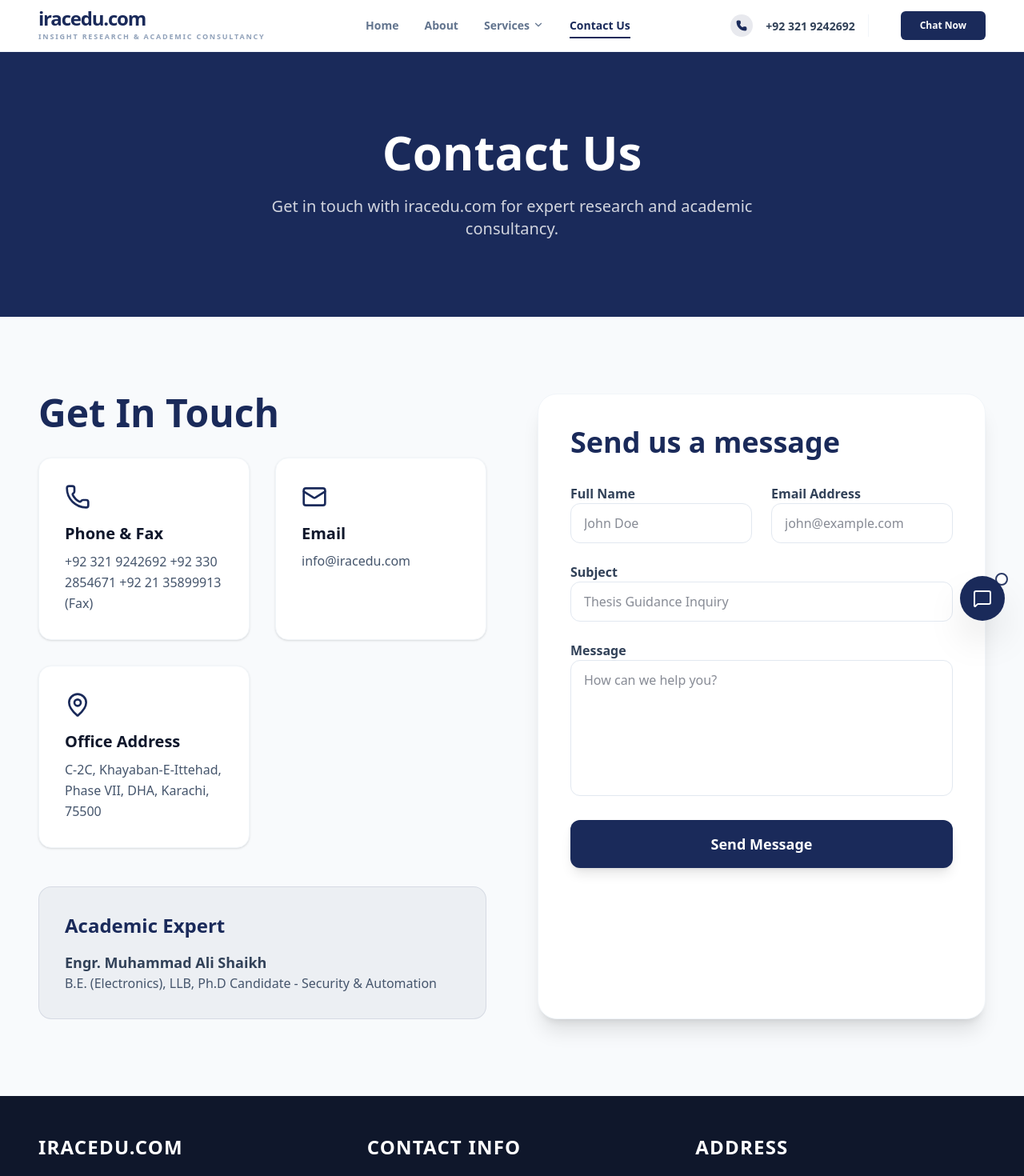
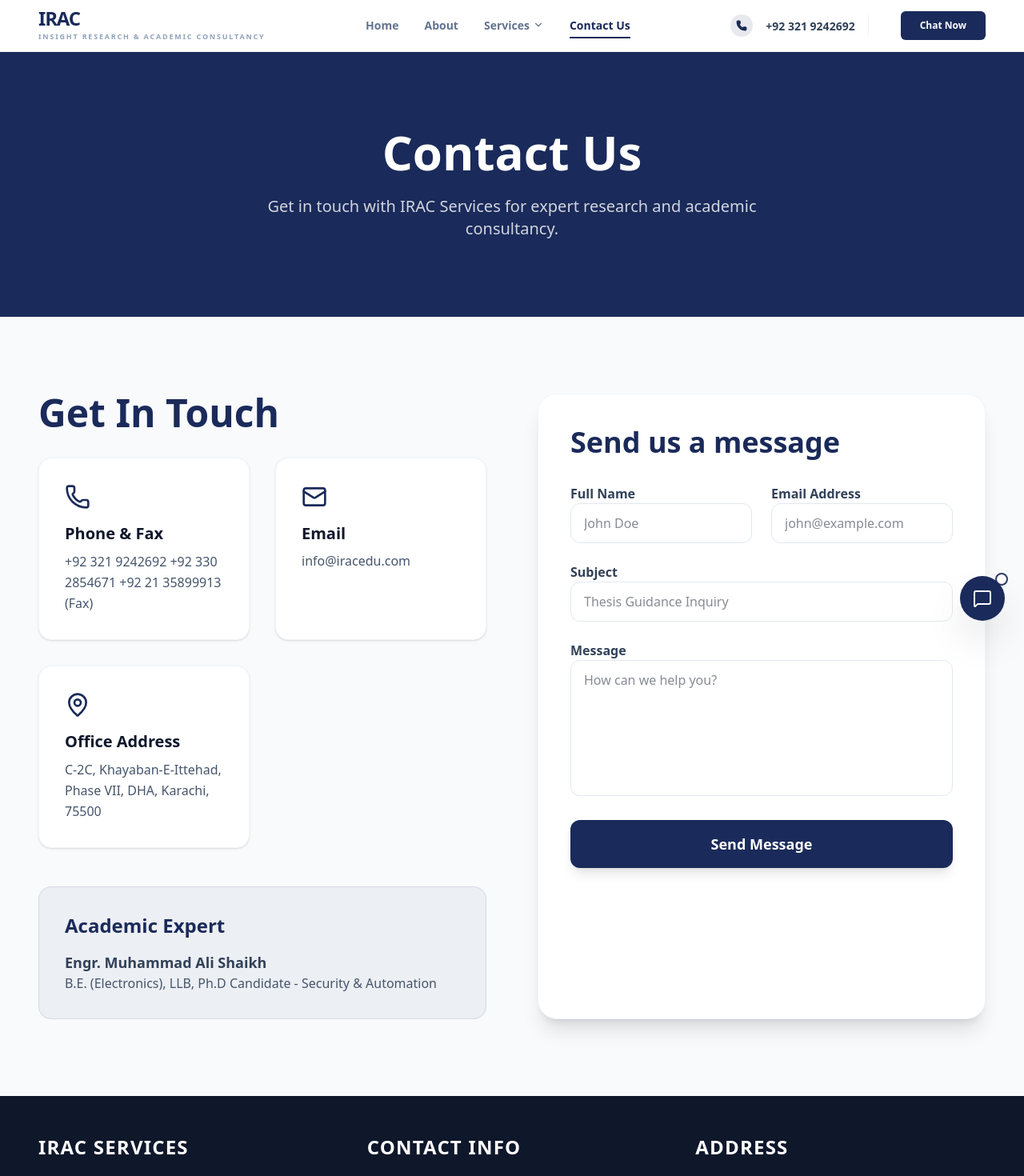
Before and after one commit to suhailaabbas227-cmd/IRACedu, a React (Vite) app: page /contact in a window 1280 px wide. Shown: the top 1470 px of the page at 80% size. Built offline with nearby package versions, Linux system fonts and the light colour scheme.

Commit message:
refactor: Update company name to IRAC Services
Rebranded the company name from "iracedu.com" to "IRAC Services" across the application for consistency and updated relevant text.

```diff
--- a/src/components/AIAssistant.tsx
+++ b/src/components/AIAssistant.tsx
@@ -20,10 +20,10 @@
 }
 
 const SYSTEM_INSTRUCTION = `
-You are the AI Assistant for iracedu.com (Insight Research & Academic Consultancy).
-Your goal is to provide helpful, professional, and concise information to researchers, students, and professionals about iracedu.com's services.
+You are the AI Assistant for IRAC Services (Insight Research & Academic Consultancy).
+Your goal is to provide helpful, professional, and concise information to researchers, students, and professionals about IRAC's services.
 
-iracedu.com Overview:
+IRAC Services Overview:
 - Led by Engr. Muhammad Ali Shaikh (B.E. Electronics, LLB, Ph.D Candidate).
 - Provides international standard research services.
 - Specializes in:
@@ -138,7 +138,7 @@
                   <Bot className="w-6 h-6" />
                 </div>
                 <div>
-                  <h3 className="font-bold text-sm">iracedu.com Assistant</h3>
+                  <h3 className="font-bold text-sm">IRAC Assistant</h3>
                   <p className="text-[10px] text-white/70">Online | PhD Consultancy Expert</p>
                 </div>
               </div>
@@ -207,7 +207,7 @@
                     <div className="text-center py-10 px-6">
                       <Bot className="w-12 h-12 text-brand-primary/20 mx-auto mb-4" />
                       <p className="text-slate-500 text-sm">
-                        Hello! I'm the iracedu.com AI assistant. How can I help you with your research or academic project today?
+                        Hello! I'm the IRAC AI assistant. How can I help you with your research or academic project today?
                       </p>
                     </div>
                   )}
@@ -291,7 +291,7 @@
                 </button>
               </form>
               <p className="text-[10px] text-center text-slate-400 mt-2">
-                Powered by Gemini. Built for iracedu.com.
+                Powered by Gemini. Built for IRAC Services.
               </p>
             </div>
           </motion.div>
--- a/src/components/Navbar.tsx
+++ b/src/components/Navbar.tsx
@@ -34,7 +34,7 @@
           {/* Logo */}
           <Link to="/" className="flex items-center gap-3 shrink-0 cursor-pointer">
             <div className="flex flex-col max-w-[180px] md:max-w-none">
-              <span className="text-xl md:text-2xl font-bold text-brand-primary leading-none tracking-tighter">iracedu.com</span>
+              <span className="text-xl md:text-2xl font-bold text-brand-primary leading-none tracking-tighter">IRAC</span>
               <span className="text-[7px] md:text-[9px] uppercase tracking-[0.15em] md:tracking-[0.2em] text-slate-400 font-bold mt-1 line-clamp-1 md:line-clamp-none">Insight Research & Academic Consultancy</span>
             </div>
           </Link>
--- a/src/layouts/MainLayout.tsx
+++ b/src/layouts/MainLayout.tsx
@@ -18,7 +18,7 @@
         <div className="max-w-[1440px] mx-auto px-6 lg:px-12">
           <div className="grid grid-cols-1 md:grid-cols-2 lg:grid-cols-3 gap-12 mb-12 border-b border-white/10 pb-12">
             <div>
-              <h3 className="text-xl md:text-2xl font-bold mb-4 uppercase tracking-wider text-white">iracedu.com</h3>
+              <h3 className="text-xl md:text-2xl font-bold mb-4 uppercase tracking-wider text-white">IRAC SERVICES</h3>
               <p className="text-slate-400 text-base leading-relaxed">
                 Insight Research & Academic Consultancy (IRAC) provides international standard research services to students and professionals globally.
               </p>
@@ -40,7 +40,7 @@
             </div>
           </div>
           <div className="text-center text-slate-500 text-sm">
-            <p>© {new Date().getFullYear()} iracedu.com. All rights reserved.</p>
+            <p>© {new Date().getFullYear()} IRAC SERVICES. All rights reserved.</p>
           </div>
         </div>
       </footer>
--- a/src/pages/about/About.tsx
+++ b/src/pages/about/About.tsx
@@ -242,7 +242,7 @@
           <div className="text-center max-w-4xl mx-auto mb-12">
             <h2 className="text-2xl md:text-4xl font-bold mb-4 leading-tight">
               Looking for International Standard Research Support? <br />
-              iracedu.com is Your Complete Solution
+              IRAC Services is Your Complete Solution
             </h2>
             <p className="text-blue-200 text-base md:text-lg font-bold uppercase tracking-wider">
               Factors Which Help Us Gain Competitive Edge
--- a/src/pages/contact/Contact.tsx
+++ b/src/pages/contact/Contact.tsx
@@ -7,7 +7,7 @@
         <div className="max-w-[1440px] mx-auto px-6 lg:px-12 text-center">
           <h1 className="text-4xl md:text-5xl lg:text-6xl font-bold text-white mb-6">Contact Us</h1>
           <p className="text-white/80 text-base md:text-xl max-w-2xl mx-auto">
-            Get in touch with iracedu.com for expert research and academic consultancy.
+            Get in touch with IRAC Services for expert research and academic consultancy.
           </p>
         </div>
       </div>
--- a/src/pages/home/Home.tsx
+++ b/src/pages/home/Home.tsx
@@ -267,7 +267,7 @@
               <div className="space-y-6">
                   <div className="space-y-4 md:space-y-6 text-slate-600 text-base md:text-lg lg:text-xl leading-relaxed">
                   <p>
-                    At iracedu.com, we believe that academic excellence is reachable with the right guidance. Our team of Ph.D. scholars provides specialized consultancy for thesis guidance, proposal development, and complex data analysis.
+                    At IRAC Services, we believe that academic excellence is reachable with the right guidance. Our team of Ph.D. scholars provides specialized consultancy for thesis guidance, proposal development, and complex data analysis.
                   </p>
                   <p>
                     Whether you are working on a dissertation or a high-impact journal article, we provide the tools and expertise to ensure your work meets the rigorous standards of Scopus and Web of Science publications.
```
